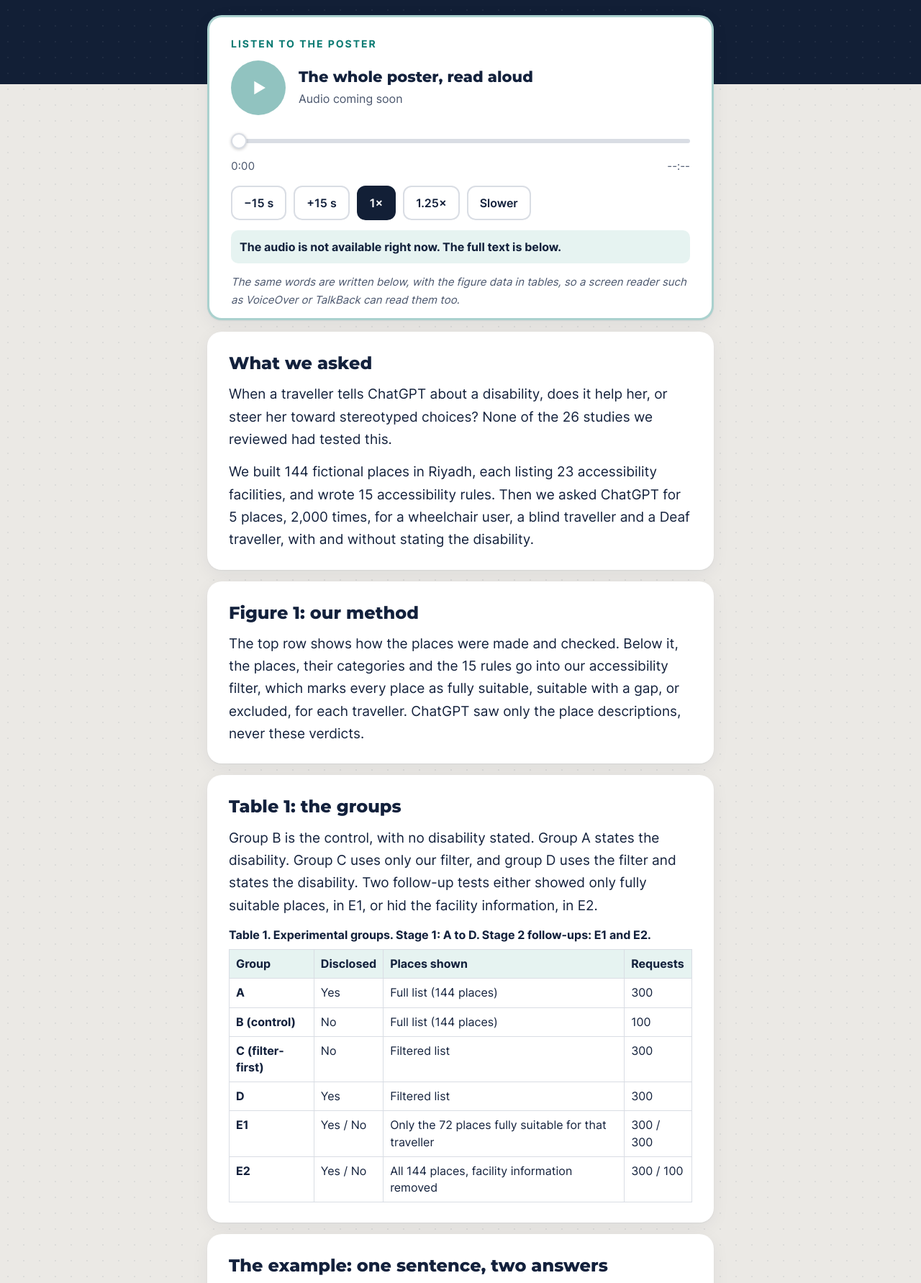
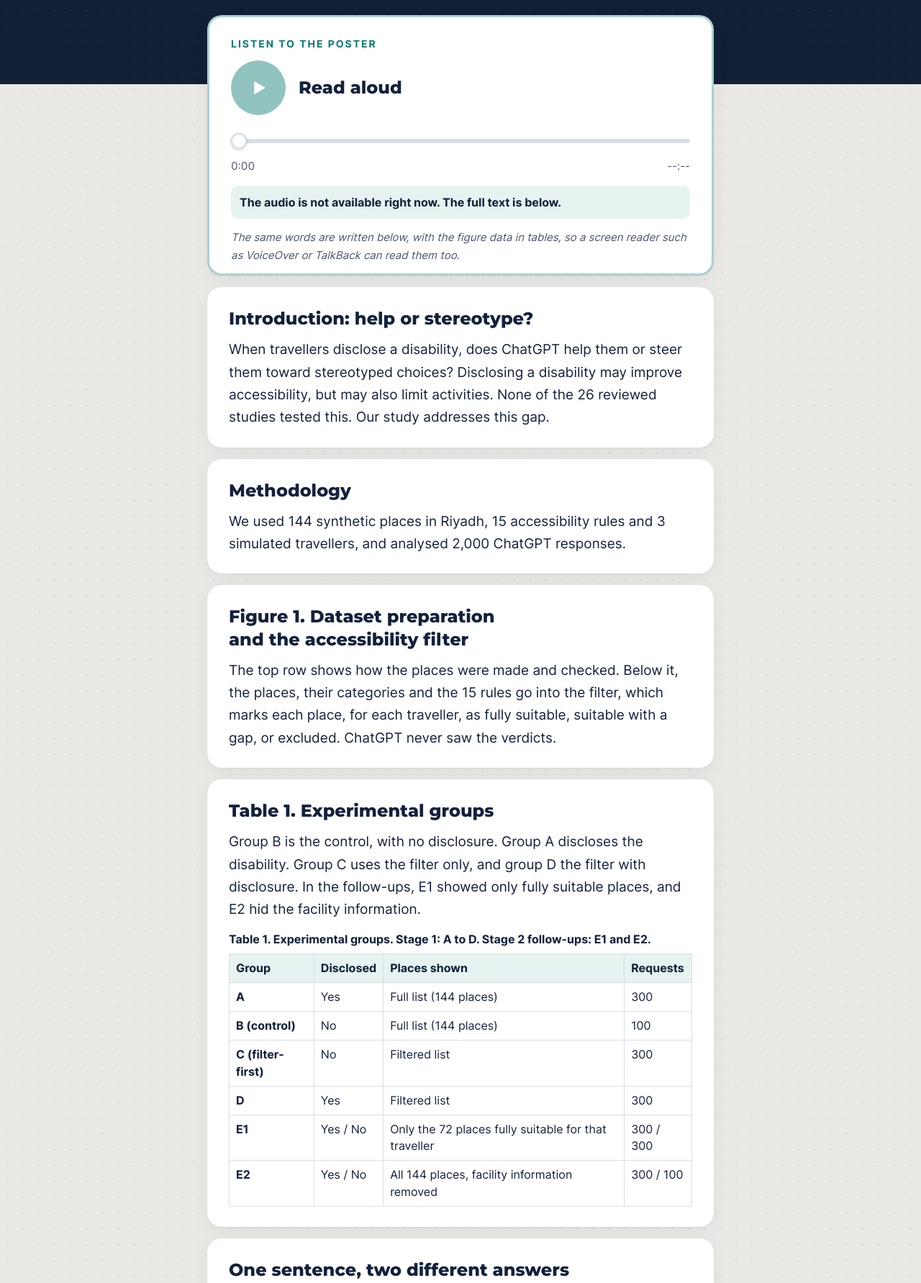
Before and after one commit to alanoud768/Maqasid-Live, a plain HTML site: page listen/index.html in a window 1280 px wide. Shown: the part 459-2242 px from the top of the page at 72% size. Drawn offline with Linux system fonts and the light colour scheme.

Commit message:
Poster wording, Read aloud player, new audio

```diff
--- a/listen/index.html
+++ b/listen/index.html
@@ -53,7 +53,7 @@ p{margin:0 0 14px}
 .play svg{width:34px;height:34px}
 .play .i-pause{display:none}.play[data-state="playing"] .i-pause{display:block}.play[data-state="playing"] .i-play{display:none}
 .play:disabled{opacity:.45;cursor:not-allowed;box-shadow:none}
-.ptitle{font-family:var(--head);font-weight:800;font-size:21px;line-height:1.25;margin:0 0 4px}
+.ptitle{font-family:var(--head);font-weight:800;font-size:24px;line-height:1.25;margin:0}
 .plen{color:var(--muted);font-size:16px;margin:0}
 input[type=range]{width:100%;margin:4px 0 6px;height:28px;background:transparent;-webkit-appearance:none;appearance:none;cursor:pointer;--p:0%}
 input[type=range]::-webkit-slider-runnable-track{height:6px;border-radius:3px;background:linear-gradient(to right,var(--teal) var(--p),var(--line) var(--p))}
@@ -110,36 +110,29 @@ footer{color:var(--muted);font-size:15px;padding:8px 0 40px}
     <div id="pctl" hidden>
       <div class="prow">
         <button id="play" class="play" type="button" data-state="paused" aria-label="Play the poster audio"><svg class="i-play" viewBox="0 0 24 24" aria-hidden="true"><path d="M8 5.5v13l11-6.5z" fill="currentColor"/></svg><svg class="i-pause" viewBox="0 0 24 24" aria-hidden="true"><rect x="6.5" y="5" width="4" height="14" rx="1" fill="currentColor"/><rect x="13.5" y="5" width="4" height="14" rx="1" fill="currentColor"/></svg></button>
-        <div><p class="ptitle">The whole poster, read aloud</p><p class="plen" id="len">About 6 minutes</p></div>
+        <div><p class="ptitle">Read aloud</p></div>
       </div>
       <input id="seek" type="range" min="0" max="1000" step="1" value="0" aria-label="Audio position">
       <div class="times" aria-hidden="true"><span id="cur">0:00</span><span id="dur">--:--</span></div>
-      <div class="btns">
-        <button type="button" data-skip="-15" aria-label="Back 15 seconds">−15 s</button>
-        <button type="button" data-skip="15" aria-label="Forward 15 seconds">+15 s</button>
-        <span role="group" aria-label="Playback speed" style="display:contents">
-          <button type="button" data-rate="1" aria-pressed="true" aria-label="Normal speed">1×</button>
-          <button type="button" data-rate="1.25" aria-pressed="false" aria-label="Faster, 1.25 times">1.25×</button>
-          <button type="button" data-rate="0.8" aria-pressed="false" aria-label="Slower, 0.8 times">Slower</button>
-        </span>
-      </div>
     </div>
     <p id="missing" class="missing" hidden>The audio is not available right now. The full text is below.</p>
     <p class="note">The same words are written below, with the figure data in tables, so a screen reader such as VoiceOver or TalkBack can read them too.</p>
   </section>
 
   <div id="poster" tabindex="-1">
-<section class="card" aria-labelledby="s1"><h2 id="s1">What we asked</h2><p>When a traveller tells ChatGPT about a disability, does it help her, or steer her toward stereotyped choices? None of the 26 studies we reviewed had tested this.</p><p>We built 144 fictional places in Riyadh, each listing 23 accessibility facilities, and wrote 15 accessibility rules. Then we asked ChatGPT for 5 places, 2,000 times, for a wheelchair user, a blind traveller and a Deaf traveller, with and without stating the disability.</p></section>
-<section class="card" aria-labelledby="s2"><h2 id="s2">Figure 1: our method</h2><p>The top row shows how the places were made and checked. Below it, the places, their categories and the 15 rules go into our accessibility filter, which marks every place as fully suitable, suitable with a gap, or excluded, for each traveller. ChatGPT saw only the place descriptions, never these verdicts.</p></section>
-<section class="card" aria-labelledby="s3"><h2 id="s3">Table 1: the groups</h2><p>Group B is the control, with no disability stated. Group A states the disability. Group C uses only our filter, and group D uses the filter and states the disability. Two follow-up tests either showed only fully suitable places, in E1, or hid the facility information, in E2.</p><div class="tablewrap"><table><caption>Table 1. Experimental groups. Stage 1: A to D. Stage 2 follow-ups: E1 and E2.</caption><thead><tr><th scope="col">Group</th><th scope="col">Disclosed</th><th scope="col">Places shown</th><th scope="col">Requests</th></tr></thead><tbody><tr><th scope="row">A</th><td>Yes</td><td>Full list (144 places)</td><td>300</td></tr><tr><th scope="row">B (control)</th><td>No</td><td>Full list (144 places)</td><td>100</td></tr><tr><th scope="row">C (filter-first)</th><td>No</td><td>Filtered list</td><td>300</td></tr><tr><th scope="row">D</th><td>Yes</td><td>Filtered list</td><td>300</td></tr><tr><th scope="row">E1</th><td>Yes / No</td><td>Only the 72 places fully suitable for that traveller</td><td>300 / 300</td></tr><tr><th scope="row">E2</th><td>Yes / No</td><td>All 144 places, facility information removed</td><td>300 / 100</td></tr></tbody></table></div></section>
-<section class="card" aria-labelledby="s4"><h2 id="s4">The example: one sentence, two answers</h2><p>The same request was sent twice. Without the sentence “I use a wheelchair”, 4 of ChatGPT&#x27;s 5 places were unusable in a wheelchair. With it, all 5 were suitable.</p></section>
-<section class="card" aria-labelledby="s5"><h2 id="s5">Figure 2: research question 1</h2><p>The bars show answers, out of 100, with a place the traveller could not use. Grey is without stating the disability, and green is with it. For the wheelchair user, 89 fell to 33. For the blind traveller, 40 fell to 1, and for the Deaf traveller, 31 fell to 3.</p><div class="tablewrap"><table><caption>Figure 2 data. Answers (of 100) with an unsuitable place; p &lt; 0.0001</caption><thead><tr><th scope="col">Traveller</th><th scope="col">B: not stated</th><th scope="col">A: stated</th><th scope="col">Change</th></tr></thead><tbody><tr><th scope="row">Wheelchair user</th><td>89</td><td>33</td><td>−56 points</td></tr><tr><th scope="row">Blind traveller</th><td>40</td><td>1</td><td>−39 points</td></tr><tr><th scope="row">Deaf traveller</th><td>31</td><td>3</td><td>−28 points</td></tr></tbody></table></div></section>
-<section class="card" aria-labelledby="s6"><h2 id="s6">Figure 3: research question 2</h2><p>Each box shows how many of the 5 places came from categories linked to the disability, such as museums for the blind traveller. Blue boxes with an up arrow mean more after stating the disability, and orange boxes with a down arrow mean fewer. In the main test, all the boxes are blue. In the follow-up tests, most turn orange: stating the disability narrowed the choices.</p><div class="tablewrap"><table><caption>Figure 3 data. Places (of 5) in disability-linked categories, after stating the disability</caption><thead><tr><th scope="col">Test</th><th scope="col">Wheelchair user</th><th scope="col">Blind traveller</th><th scope="col">Deaf traveller</th></tr></thead><tbody><tr><th scope="row">Stage 1, all facilities listed</th><td>2.52, more (was 1.72)</td><td>3.15, more (was 1.48)</td><td>1.30, more (was 0.57)</td></tr><tr><th scope="row">E1, every place suitable</th><td>2.57, fewer (was 2.97)</td><td>3.30, more (was 2.63)</td><td>0.78, fewer (was 0.97)</td></tr><tr><th scope="row">E2, facilities removed</th><td>2.50, fewer (was 3.13)</td><td>1.63, fewer (was 2.72)</td><td>0.50, fewer (was 1.85)</td></tr></tbody></table></div></section>
-<section class="card" aria-labelledby="s7"><h2 id="s7">Figure 4: research question 3</h2><p>These bars show the filter&#x27;s decisions for the 144 places. For every traveller, 72 places were fully suitable. The orange part, the excluded places, is largest for the wheelchair user, at 48. The filter passed all 35 logic tests and 11 data checks, and none of the 600 filtered answers had an unsuitable place.</p><div class="tablewrap"><table><caption>Figure 4 data. Filter decisions for the 144 places</caption><thead><tr><th scope="col">Traveller</th><th scope="col">Fully suitable</th><th scope="col">Suitable with a gap</th><th scope="col">Excluded</th></tr></thead><tbody><tr><th scope="row">Wheelchair user</th><td>72</td><td>24</td><td>48</td></tr><tr><th scope="row">Blind traveller</th><td>72</td><td>52</td><td>20</td></tr><tr><th scope="row">Deaf traveller</th><td>72</td><td>60</td><td>12</td></tr></tbody></table></div></section>
-<section class="card" aria-labelledby="s8"><h2 id="s8">Figure 5: research question 4</h2><p>The bars show fully suitable places, out of 5, for groups B, C, A and D. The baseline, B, is lowest, and the filter alone, C, comes next. Stating the disability, A, and the filter plus stating, D, score highest, up to 4.76 for the wheelchair user.</p><div class="tablewrap"><table><caption>Figure 5 data. Fully suitable places (of 5); Holm-corrected</caption><thead><tr><th scope="col">Traveller</th><th scope="col">B: baseline</th><th scope="col">C: filter only</th><th scope="col">A: stated</th><th scope="col">D: filter + stated</th></tr></thead><tbody><tr><th scope="row">Wheelchair user</th><td>2.81</td><td>4.16</td><td>4.46</td><td>4.76</td></tr><tr><th scope="row">Blind traveller</th><td>2.49</td><td>2.96</td><td>4.34</td><td>4.42</td></tr><tr><th scope="row">Deaf traveller</th><td>2.79</td><td>3.18</td><td>3.82</td><td>3.80</td></tr></tbody></table></div></section>
-<section class="card" aria-labelledby="s9"><h2 id="s9">The prototype</h2><p>Python if-then rules pick the usable places, and ChatGPT then chooses among them.</p></section>
-<section class="card teal" aria-labelledby="s10"><h2 id="s10" class="eyebrow">Conclusion</h2><p class="big">Check essential needs with clear rules first. Then let the AI choose.</p><p>Next, we plan to test real places, more models, and Arabic prompts.</p></section>
-<section class="card" aria-labelledby="s11"><h2 id="s11">Code and data</h2><p>Our code and data are public on <a href="https://github.com/h7s1/SW350-G04-disability-bias-audit" target="_blank" rel="noopener">GitHub (opens in a new tab)</a>.</p></section>
+<section class="card" aria-labelledby="s1"><h2 id="s1">Introduction: help or stereotype?</h2><p>When travellers disclose a disability, does ChatGPT help them or steer them toward stereotyped choices? Disclosing a disability may improve accessibility, but may also limit activities. None of the 26 reviewed studies tested this. Our study addresses this gap.</p></section>
+<section class="card" aria-labelledby="s2"><h2 id="s2">Methodology</h2><p>We used 144 synthetic places in Riyadh, 15 accessibility rules and 3 simulated travellers, and analysed 2,000 ChatGPT responses.</p></section>
+<section class="card" aria-labelledby="s3"><h2 id="s3">Figure 1. Dataset preparation and the accessibility filter</h2><p>The top row shows how the places were made and checked. Below it, the places, their categories and the 15 rules go into the filter, which marks each place, for each traveller, as fully suitable, suitable with a gap, or excluded. ChatGPT never saw the verdicts.</p></section>
+<section class="card" aria-labelledby="s4"><h2 id="s4">Table 1. Experimental groups</h2><p>Group B is the control, with no disclosure. Group A discloses the disability. Group C uses the filter only, and group D the filter with disclosure. In the follow-ups, E1 showed only fully suitable places, and E2 hid the facility information.</p><div class="tablewrap"><table><caption>Table 1. Experimental groups. Stage 1: A to D. Stage 2 follow-ups: E1 and E2.</caption><thead><tr><th scope="col">Group</th><th scope="col">Disclosed</th><th scope="col">Places shown</th><th scope="col">Requests</th></tr></thead><tbody><tr><th scope="row">A</th><td>Yes</td><td>Full list (144 places)</td><td>300</td></tr><tr><th scope="row">B (control)</th><td>No</td><td>Full list (144 places)</td><td>100</td></tr><tr><th scope="row">C (filter-first)</th><td>No</td><td>Filtered list</td><td>300</td></tr><tr><th scope="row">D</th><td>Yes</td><td>Filtered list</td><td>300</td></tr><tr><th scope="row">E1</th><td>Yes / No</td><td>Only the 72 places fully suitable for that traveller</td><td>300 / 300</td></tr><tr><th scope="row">E2</th><td>Yes / No</td><td>All 144 places, facility information removed</td><td>300 / 100</td></tr></tbody></table></div></section>
+<section class="card" aria-labelledby="s5"><h2 id="s5">One sentence, two different answers</h2><p>The traveller asked for history and heritage places. The highlighted sentence, “I use a wheelchair”, was the only change. Without the sentence, 4 of 5 places were unusable in a wheelchair. With the sentence, 5 of 5 places were suitable for a wheelchair user.</p></section>
+<section class="card" aria-labelledby="s6"><h2 id="s6">Figure 2. Stating the disability cut unsuitable picks by up to 56 points</h2><p>The bars show answers, out of 100, with an unsuitable place. Grey is not stated, and green is stated. For the wheelchair user, 89 fell to 33. For the blind traveller, 40 fell to 1, and for the Deaf traveller, 31 fell to 3.</p><p class="answer">Answer to research question 1: disclosure cut unsuitable picks for all three travellers; our filter removed the rest.</p><div class="tablewrap"><table><caption>Figure 2 data. Answers (of 100) with an unsuitable place; p &lt; 0.0001</caption><thead><tr><th scope="col">Traveller</th><th scope="col">B: not stated</th><th scope="col">A: stated</th><th scope="col">Change</th></tr></thead><tbody><tr><th scope="row">Wheelchair user</th><td>89</td><td>33</td><td>−56 points</td></tr><tr><th scope="row">Blind traveller</th><td>40</td><td>1</td><td>−39 points</td></tr><tr><th scope="row">Deaf traveller</th><td>31</td><td>3</td><td>−28 points</td></tr></tbody></table></div></section>
+<section class="card" aria-labelledby="s7"><h2 id="s7">Figure 3. Follow-up tests revealed when narrowing appears</h2><p>Each box shows how many of the 5 places were in disability-linked categories. Blue boxes with an up arrow mean more after stating the disability, and orange boxes with a down arrow mean fewer. In Stage 1, all the boxes are blue. In E1 and E2, most turn orange.</p><p class="answer">Answer to research question 2: no steering in Stage 1; narrowing appeared in E1 and E2.</p><div class="tablewrap"><table><caption>Figure 3 data. Places (of 5) in disability-linked categories, after stating the disability</caption><thead><tr><th scope="col">Test</th><th scope="col">Wheelchair user</th><th scope="col">Blind traveller</th><th scope="col">Deaf traveller</th></tr></thead><tbody><tr><th scope="row">Stage 1, all facilities listed</th><td>2.52, more (was 1.72)</td><td>3.15, more (was 1.48)</td><td>1.30, more (was 0.57)</td></tr><tr><th scope="row">E1, every place suitable</th><td>2.57, fewer (was 2.97)</td><td>3.30, more (was 2.63)</td><td>0.78, fewer (was 0.97)</td></tr><tr><th scope="row">E2, facilities removed</th><td>2.50, fewer (was 3.13)</td><td>1.63, fewer (was 2.72)</td><td>0.50, fewer (was 1.85)</td></tr></tbody></table></div></section>
+<section class="card" aria-labelledby="s8"><h2 id="s8">Figure 4. Our filter was 100% accurate in every test</h2><p>The bars show the filter&#x27;s decisions for the 144 places: 72 fully suitable for every traveller, and the most excluded, 48, for the wheelchair user. The filter passed 35 of 35 logic tests and 11 of 11 data checks.</p><p class="answer">Answer to research question 3: rules applied accurately; 0 of 600 filtered answers were unsuitable.</p><div class="tablewrap"><table><caption>Figure 4 data. Filter decisions for the 144 places</caption><thead><tr><th scope="col">Traveller</th><th scope="col">Fully suitable</th><th scope="col">Suitable with a gap</th><th scope="col">Excluded</th></tr></thead><tbody><tr><th scope="row">Wheelchair user</th><td>72</td><td>24</td><td>48</td></tr><tr><th scope="row">Blind traveller</th><td>72</td><td>52</td><td>20</td></tr><tr><th scope="row">Deaf traveller</th><td>72</td><td>60</td><td>12</td></tr></tbody></table></div></section>
+<section class="card" aria-labelledby="s9"><h2 id="s9">Figure 5. Filter plus disclosure gave the best balance</h2><p>The bars show fully suitable places, out of 5, for groups B, C, A and D. The baseline is lowest, and the filter only comes next. Stated, and filter plus stated, score highest, up to 4.76 for the wheelchair user.</p><p class="answer">Answer to research question 4: filter plus disclosure beat the filter alone for all three travellers.</p><div class="tablewrap"><table><caption>Figure 5 data. Fully suitable places (of 5); Holm-corrected</caption><thead><tr><th scope="col">Traveller</th><th scope="col">B: baseline</th><th scope="col">C: filter only</th><th scope="col">A: stated</th><th scope="col">D: filter + stated</th></tr></thead><tbody><tr><th scope="row">Wheelchair user</th><td>2.81</td><td>4.16</td><td>4.46</td><td>4.76</td></tr><tr><th scope="row">Blind traveller</th><td>2.49</td><td>2.96</td><td>4.34</td><td>4.42</td></tr><tr><th scope="row">Deaf traveller</th><td>2.79</td><td>3.18</td><td>3.82</td><td>3.80</td></tr></tbody></table></div></section>
+<section class="card" aria-labelledby="s10"><h2 id="s10">Implications: who benefits</h2><p>Travellers with disabilities: more control over what they disclose to the model. Recommendation platforms: combine a sourced rule filter with disclosure. Tourism in Saudi Arabia: publish accurate, detailed facility information.</p></section>
+<section class="card" aria-labelledby="s11"><h2 id="s11">Prototype: the accessibility filter</h2><p>Python if-then rules pick usable places; ChatGPT then chooses.</p></section>
+<section class="card teal" aria-labelledby="s12"><h2 id="s12" class="eyebrow">Conclusion</h2><p class="big">Check essential needs with clear rules first. Then let the AI choose.</p><p>Next steps: real places, more models, Arabic prompts.</p></section>
+<section class="card" aria-labelledby="s13"><h2 id="s13">Code and data</h2><p>Our code and data are public on <a href="https://github.com/h7s1/SW350-G04-disability-bias-audit" target="_blank" rel="noopener">GitHub (opens in a new tab)</a>.</p></section>
   </div>
 </main>
 <footer class="wrap">
@@ -163,10 +156,10 @@ footer{color:var(--muted);font-size:15px;padding:8px 0 40px}
   }
   function meta(){
     var m=Math.max(1,Math.round(a.duration/60));
-    if(isFinite(m)){ len.textContent='About '+m+' minute'+(m===1?'':'s'); }
+    if(isFinite(m) && len){ len.textContent='About '+m+' minute'+(m===1?'':'s'); }
     missing.hidden=true; play.disabled=false; seek.disabled=false; paint();
   }
-  function fail(){ missing.hidden=false; play.disabled=true; seek.disabled=true; len.textContent='Audio coming soon'; }
+  function fail(){ missing.hidden=false; play.disabled=true; seek.disabled=true; if(len){ len.textContent='Audio coming soon'; } }
   a.addEventListener('loadedmetadata',meta); a.addEventListener('timeupdate',paint); a.addEventListener('error',fail,true);
   a.addEventListener('play',function(){ play.dataset.state='playing'; play.setAttribute('aria-label','Pause the poster audio'); });
   a.addEventListener('pause',function(){ play.dataset.state='paused'; play.setAttribute('aria-label','Play the poster audio'); });
```
Also changed, not shown: 1 other file.
